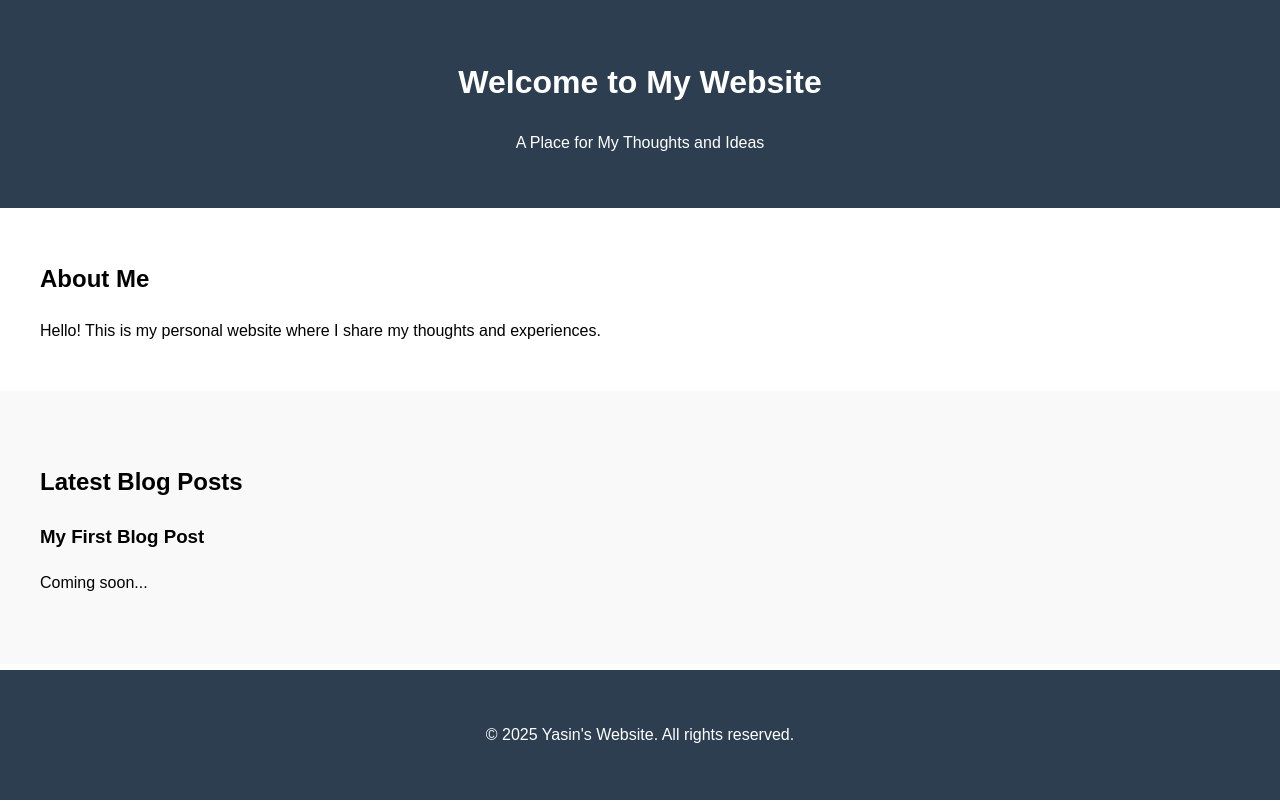
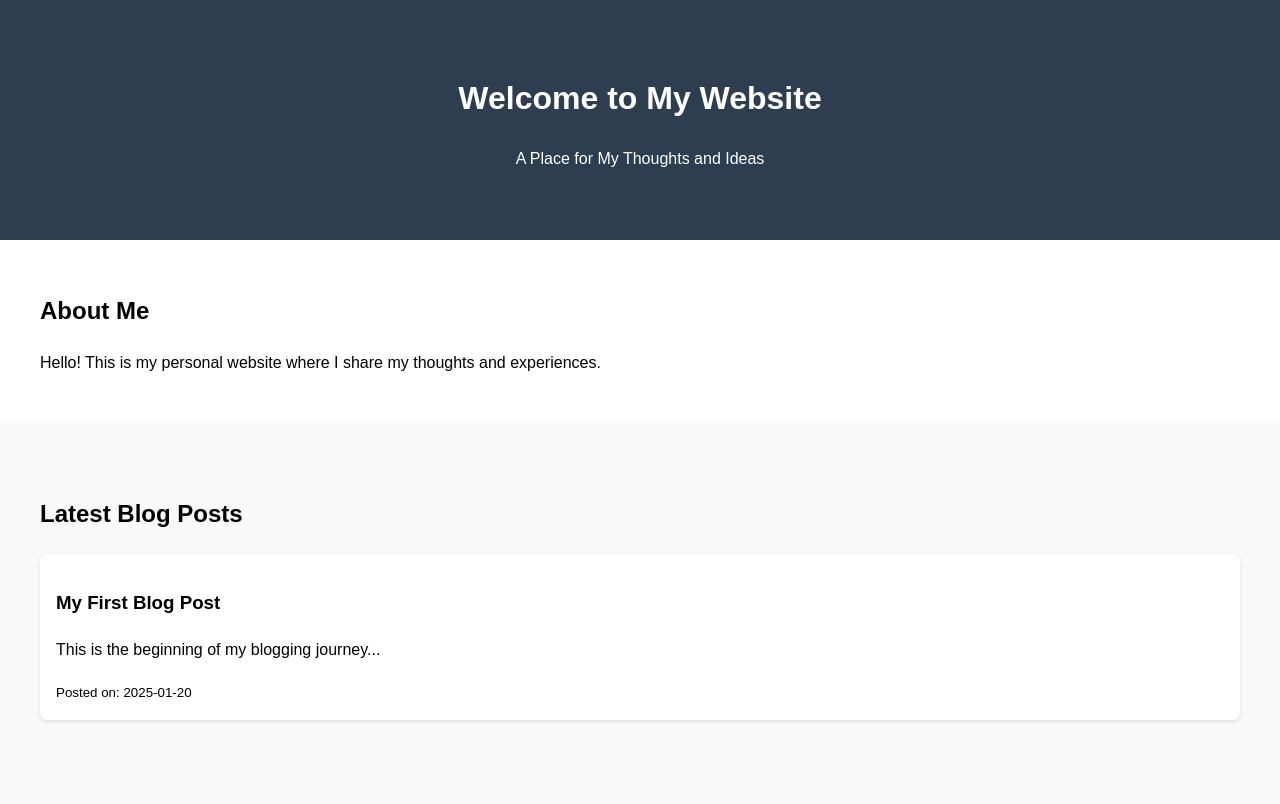
Before and after one commit to yasinyanzhurr/yasinyanzhurr.github.io, a plain HTML site: page index.html in a window 1280 px wide. Drawn offline with Linux system fonts and the light colour scheme.

Commit message:
penambahan folder css, js, dan images

```diff
--- /dev/null
+++ b/css/style.css
@@ -0,0 +1,42 @@
+/* css/style.css */
+:root {
+    --primary-color: #2c3e50;
+    --secondary-color: #f9f9f9;
+}
+
+body {
+    font-family: 'Arial', sans-serif;
+    line-height: 1.6;
+    margin: 0;
+    padding: 0;
+}
+
+.container {
+    max-width: 1200px;
+    margin: 0 auto;
+    padding: 20px;
+}
+
+header {
+    background: var(--primary-color);
+    color: white;
+    padding: 2rem 0;
+    text-align: center;
+}
+
+.content {
+    padding: 2rem 0;
+}
+
+.blog-section {
+    background: var(--secondary-color);
+    padding: 2rem 0;
+}
+
+.blog-post {
+    margin-bottom: 2rem;
+    padding: 1rem;
+    background: white;
+    border-radius: 8px;
+    box-shadow: 0 2px 4px rgba(0,0,0,0.1);
+}
--- a/index.html
+++ b/index.html
@@ -1,45 +1,13 @@
 <!DOCTYPE html>
 <html lang="en">
+
 <head>
     <meta charset="UTF-8">
     <meta name="viewport" content="width=device-width, initial-scale=1.0">
     <title>Yasin's Website</title>
-    <style>
-        body {
-            font-family: 'Arial', sans-serif;
-            line-height: 1.6;
-            margin: 0;
-            padding: 0;
-        }
-        .container {
-            max-width: 1200px;
-            margin: 0 auto;
-            padding: 20px;
-        }
-        header {
-            background: #2c3e50;
-            color: white;
-            padding: 1rem 0;
-            text-align: center;
-        }
-        .content {
-            padding: 2rem 0;
-        }
-        .blog-section {
-            background: #f9f9f9;
-            padding: 2rem 0;
-        }
-        footer {
-            background: #2c3e50;
-            color: white;
-            text-align: center;
-            padding: 1rem 0;
-            position: fixed;
-            bottom: 0;
-            width: 100%;
-        }
-    </style>
+    <link rel="stylesheet" href="css/style.css">
 </head>
+
 <body>
     <header>
         <div class="container">
@@ -56,17 +24,15 @@
     <div class="blog-section">
         <div class="container">
             <h2>Latest Blog Posts</h2>
-            <article>
+            <div class="blog-post">
                 <h3>My First Blog Post</h3>
-                <p>Coming soon...</p>
-            </article>
+                <p>This is the beginning of my blogging journey...</p>
+                <small>Posted on: 2025-01-20</small>
+            </div>
         </div>
     </div>
 
-    <footer>
-        <div class="container">
-            <p>&copy; 2025 Yasin's Website. All rights reserved.</p>
-        </div>
-    </footer>
+    <script src="js/main.js"></script>
 </body>
+
 </html>
```
Also changed, not shown: js/main.js (added).
